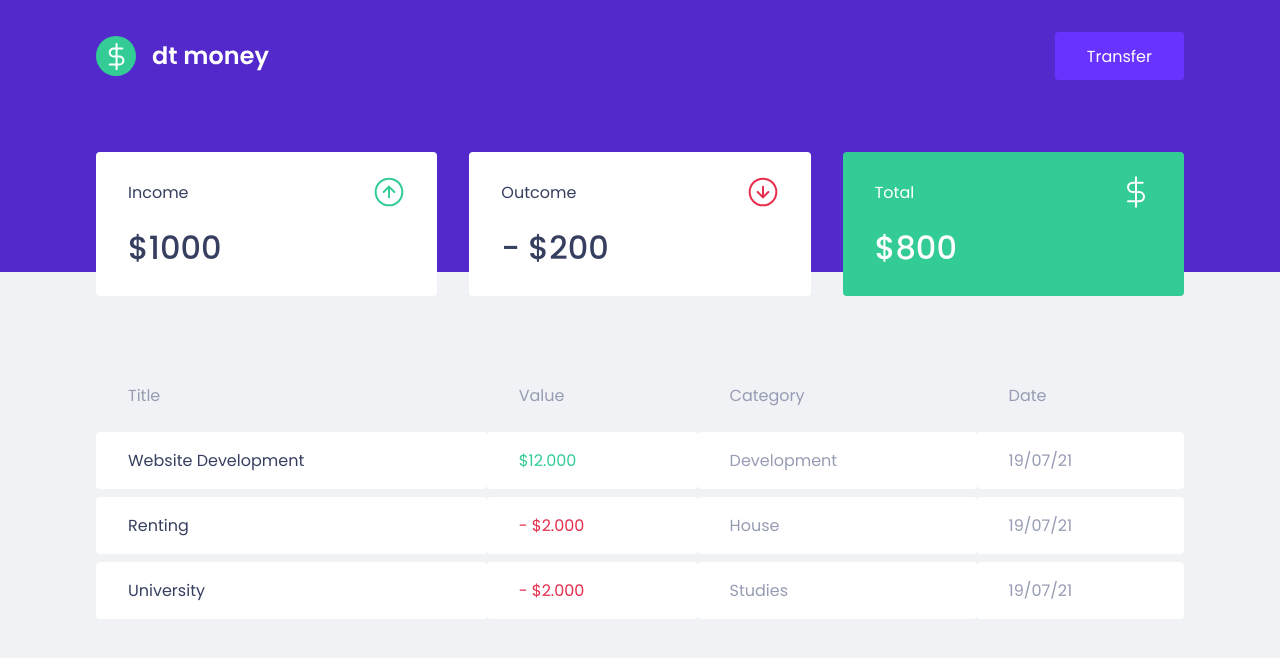
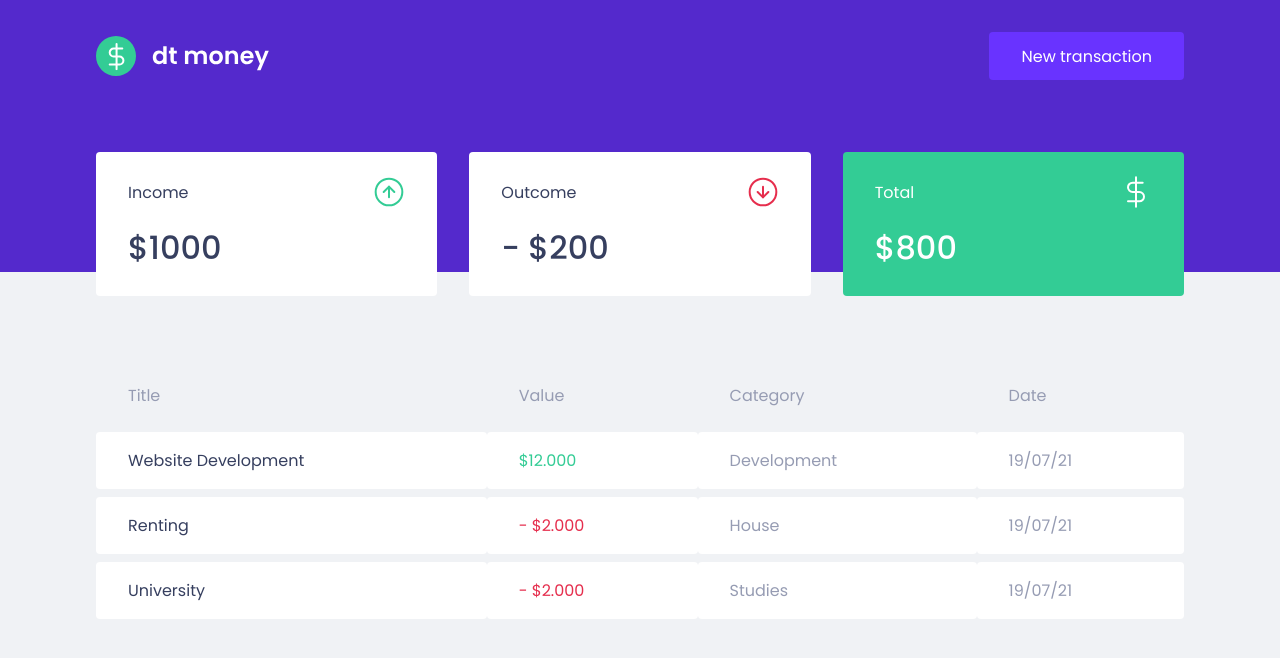
Before and after one commit to marcoaminotto/ignite-dt-money, a React (Create React App) app: page / in a window 1280 px wide. Shown: the top 658 px of the page. Built offline with nearby package versions, Linux system fonts and the light colour scheme; no server answers; what miragejs would draw is missing.

Commit message:
Create modal component

```diff
--- a/package.json
+++ b/package.json
@@ -3,10 +3,12 @@
   "version": "0.1.0",
   "private": true,
   "dependencies": {
+    "@types/react-modal": "^3.12.1",
     "axios": "^0.21.1",
     "miragejs": "^0.1.41",
     "react": "^17.0.2",
     "react-dom": "^17.0.2",
+    "react-modal": "^3.14.3",
     "react-scripts": "4.0.3",
     "styled-components": "^5.3.0",
     "web-vitals": "^1.0.1"
--- a/src/App.tsx
+++ b/src/App.tsx
@@ -1,13 +1,34 @@
+import { useState } from 'react';
+import Modal from 'react-modal';
+
 import { Dashboard } from './components/Dashboard';
 import { Header } from './components/Header';
+import { NewTransactionModal } from './components/NewTransactionModal';
 
 import { GlobalStyle } from './styles/global';
 
+Modal.setAppElement('#root');
+
 export function App() {
+  const [isNewTransactionModalOpen, setIsNewTransactionModalOpen] =
+    useState(false);
+
+  function handleOpenNewTransactionModal() {
+    setIsNewTransactionModalOpen(true);
+  }
+
+  function handleCloseNewTransactionModal() {
+    setIsNewTransactionModalOpen(false);
+  }
+
   return (
     <>
-      <Header />
+      <Header onOpenNewTransactionModal={handleOpenNewTransactionModal} />
       <Dashboard />
+      <NewTransactionModal
+        isOpen={isNewTransactionModalOpen}
+        onRequestClose={handleCloseNewTransactionModal}
+      />
       <GlobalStyle />
     </>
   );
--- a/src/components/Header/index.tsx
+++ b/src/components/Header/index.tsx
@@ -1,12 +1,19 @@
 import logoImg from '../../assets/logo.svg';
+
 import { Container, Content } from './styles';
 
-export function Header() {
+interface HeaderProps {
+  onOpenNewTransactionModal: () => void;
+}
+
+export function Header({ onOpenNewTransactionModal }: HeaderProps) {
   return (
     <Container>
       <Content>
         <img src={logoImg} alt="dt money" />
-        <button type="button">Transfer</button>
+        <button type="button" onClick={onOpenNewTransactionModal}>
+          New transaction
+        </button>
       </Content>
     </Container>
   );
--- /dev/null
+++ b/src/components/NewTransactionModal/index.tsx
@@ -0,0 +1,17 @@
+import Modal from 'react-modal';
+
+interface NewTransactionModalProps {
+  isOpen: boolean;
+  onRequestClose: () => void;
+}
+
+export function NewTransactionModal({
+  isOpen,
+  onRequestClose,
+}: NewTransactionModalProps) {
+  return (
+    <Modal isOpen={isOpen} onRequestClose={onRequestClose}>
+      <h2>Register transaction</h2>
+    </Modal>
+  );
+}
--- /dev/null
+++ b/src/components/NewTransactionModal/styles.ts
@@ -0,0 +1,5 @@
+import styles from 'styled-components';
+
+export const Component = styles.div`
+
+`;
```
Also changed, not shown: 1 other file (tests, documents, lock files or other folders).
